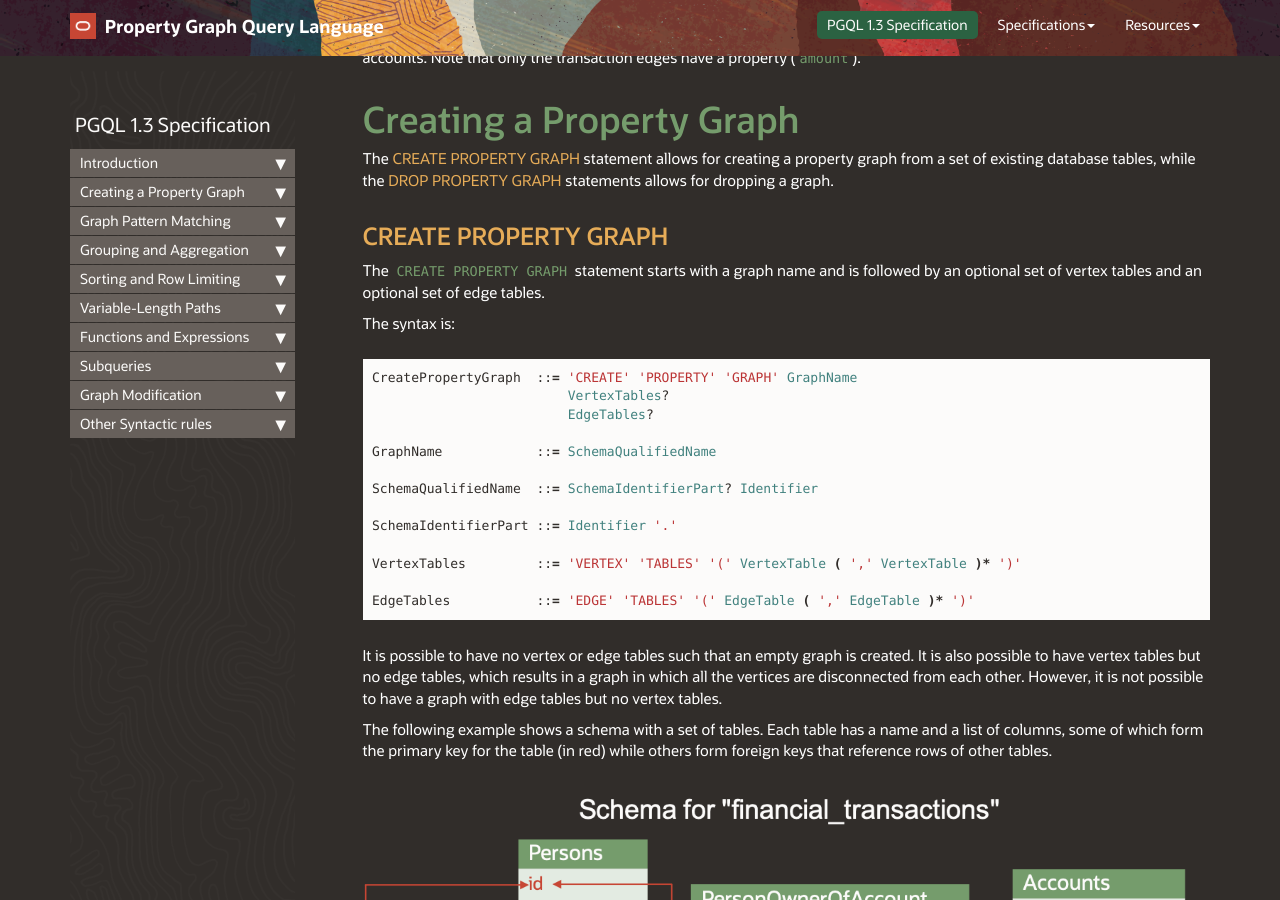
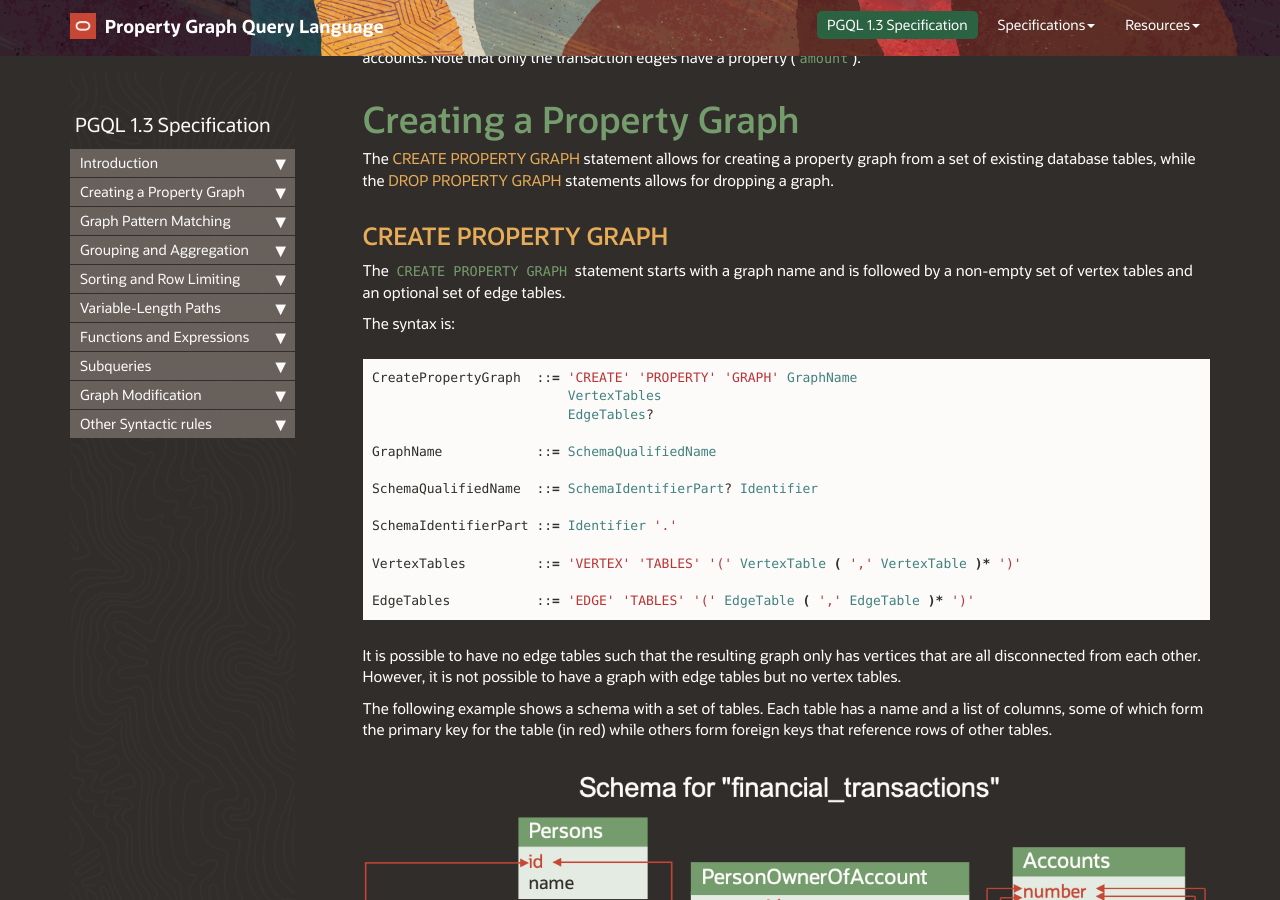
Before and after one commit to oracle/pgql-lang, a Jekyll site: the page built from pages/pgql-1.3-spec.md, in a window 1280 px wide and 900 px high, scrolled down 4671 px. Built offline with Jekyll 4.4.1, drawn with Linux system fonts in a browser that asks for light colours; nearby versions of some CDN libraries; comment, search, counter and statistics services are not loaded; some of the changed text lies outside the part shown.

Commit message:
standard alignment: keys are mandatory; at least one vertex table is required

````diff
--- a/pages/pgql-1.3-spec.md
+++ b/pages/pgql-1.3-spec.md
@@ -169,13 +169,13 @@
 
 ## CREATE PROPERTY GRAPH
 
-The `CREATE PROPERTY GRAPH` statement starts with a graph name and is followed by an optional set of vertex tables and an optional set of edge tables.
+The `CREATE PROPERTY GRAPH` statement starts with a graph name and is followed by a non-empty set of vertex tables and an optional set of edge tables.
 
 The syntax is:
 
 ```bash
 CreatePropertyGraph  ::= 'CREATE' 'PROPERTY' 'GRAPH' <GraphName>
-                         <VertexTables>?
+                         <VertexTables>
                          <EdgeTables>?
 
 GraphName            ::= <SchemaQualifiedName>
@@ -189,8 +189,7 @@
 EdgeTables           ::= 'EDGE' 'TABLES' '(' <EdgeTable> ( ',' <EdgeTable> )* ')'
 ```
 
-It is possible to have no vertex or edge tables such that an empty graph is created.
-It is also possible to have vertex tables but no edge tables, which results in a graph in which all the vertices are disconnected from each other.
+It is possible to have no edge tables such that the resulting graph only has vertices that are all disconnected from each other.
 However, it is not possible to have a graph with edge tables but no vertex tables.
 
 The following example shows a schema with a set of tables. Each table has a name and a list of columns, some of which form the primary key for the table (in red) while others form foreign keys that reference rows of other tables.
@@ -303,23 +303,19 @@
     Transactions
       SOURCE KEY ( from_account ) REFERENCES Accounts
       DESTINATION KEY ( to_account ) REFERENCES Accounts
-      LABEL ( transaction )
-      PROPERTIES ( amount ),
+      LABEL ( transaction ) PROPERTIES ( amount ),
     PersonOwnerOfAccount
       SOURCE Persons
       DESTINATION Accounts
-      LABEL ownerOf
-      NO PROPERTIES,
+      LABEL ownerOf NO PROPERTIES,
     CompanyOwnerOfAccount
       SOURCE Companies
       DESTINATION Accounts
-      LABEL ownerOf
-      NO PROPERTIES,
+      LABEL ownerOf NO PROPERTIES,
     PersonWorksForCompany
       SOURCE Persons
       DESTINATION Companies
-      LABEL worksFor
-      NO PROPERTIES
+      LABEL worksFor NO PROPERTIES
   )
 ```
 
@@ -330,8 +326,8 @@
 This is explained in more detail in [Source or destination is self](#source-or-destination-is-self).
 
 The key of the edge table uniquely identifies a row in the table.
-In some implementations, an edge key is not required.
-In other implementations, the edge key is required and if not explicitly specified defaults to the primary key of the underlying table.
+If a key is not explicitly specified then it defaults to the primary key of the underlying table.
+A key is always required so a primary key needs to exist if no key is specified.
 See the section on [keys](#keys) for more details.
 
 The label clause provides a label for the edges.
@@ -420,13 +416,11 @@
     Transactions
       SOURCE KEY ( from_account ) REFERENCES Accounts
       DESTINATION KEY ( to_account ) REFERENCES Accounts
-      LABEL ( transaction )
-      PROPERTIES ( amount ),
+      LABEL ( transaction ) PROPERTIES ( amount ),
     PersonOwnerOfAccount
       SOURCE Persons
       DESTINATION Accounts
-      LABEL ownerOf
-      NO PROPERTIES,
+      LABEL ownerOf NO PROPERTIES,
     ...
   )
 ```
@@ -464,31 +458,28 @@
       KEY ( from_account, to_account, date )
       SOURCE KEY ( from_account ) REFERENCES Accounts
       DESTINATION KEY ( to_account ) REFERENCES Accounts
-      LABEL ( transaction )
-      PROPERTIES ( amount ),
+      LABEL ( transaction ) PROPERTIES ( amount ),
     PersonOwnerOfAccount
       KEY ( person_id )
       SOURCE KEY ( person_id ) REFERENCES Persons
       DESTINATION KEY ( to_account ) REFERENCES Accounts
-      LABEL ownerOf
-      NO PROPERTIES,
+      LABEL ownerOf NO PROPERTIES,
     CompanyOwnerOfAccount
       KEY ( company_id )
       SOURCE KEY ( company_id ) REFERENCES Companies
       DESTINATION KEY ( to_account ) REFERENCES Accounts
-      LABEL ownerOf
-      NO PROPERTIES,
+      LABEL ownerOf NO PROPERTIES,
     PersonWorksForCompany
       KEY ( person_id, company_id )
       SOURCE KEY ( person_id ) REFERENCES Persons
       DESTINATION KEY ( company_id ) REFERENCES Companies
-      LABEL worksFor
-      NO PROPERTIES
+      LABEL worksFor NO PROPERTIES
   )
 ```
 
 Above, keys were defined for each vertex table (e.g. `KEY ( number )`), edge table (e.g. `KEY ( from_account, to_account, date )`), source vertex table reference (e.g. `KEY ( person_id )`) and destination table reference (e.g. `KEY ( to_account )`).
-Keys for edge tables are not required if the system has means to automatically generate unique (internal) identifiers.
+
+Each vertex and edge table is required to have a key so that if a key is not explicitly specified then the underlying table needs to have a primary key defined.
 
 ### Labels
 
````
Also changed, not shown: other parts of pages/pgql-1.3-spec.md (+2 -1 lines).
